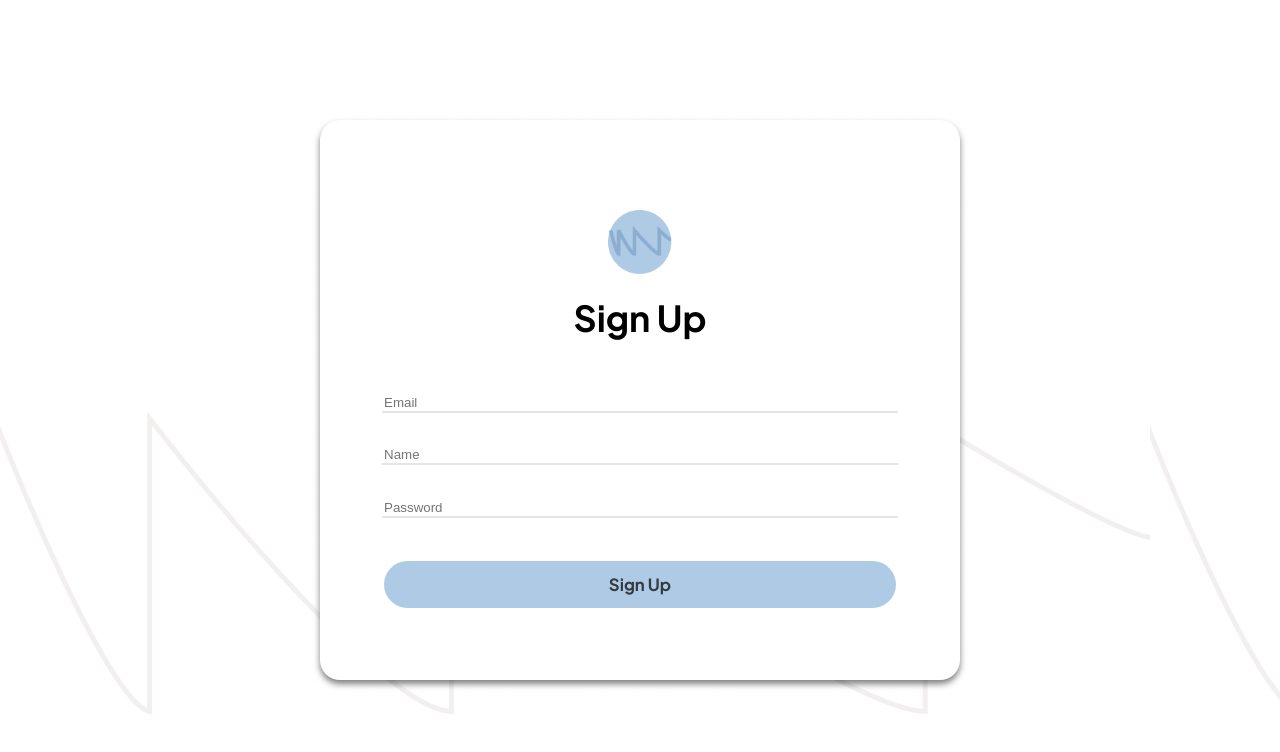
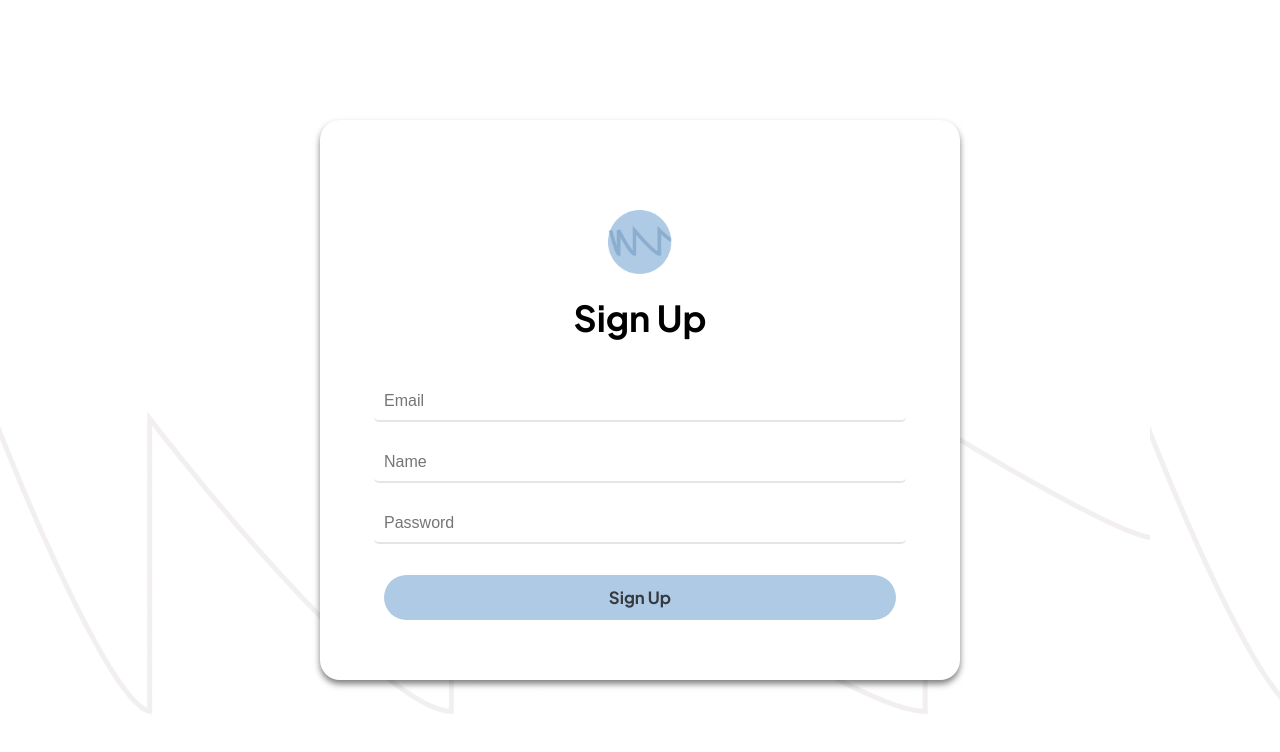
Before and after one commit to fionaleungg/EchoHaus, a React (Vite) app in the folder mern/client/: page /signup in a window 1280 px wide. Shown: the top 752 px of the page. Built offline with nearby package versions, Linux system fonts and the light colour scheme.

Commit message:
styled signup and login

```diff
--- a/mern/client/src/styles/Login.module.css
+++ b/mern/client/src/styles/Login.module.css
@@ -31,9 +31,19 @@
 .inputfield {
     background-color:white;
     border: none;
+    outline: none;
     border-bottom: 2px solid rgba(0, 0, 0, 0.1);
     color: black;
     width: 100%;
+    font-size: 16px;
+    transition: all 0.3s ease;
+    padding: 10px;
+    border-radius: 5px;
+}
+
+.inputfield:focus {
+    border-color:#AFCAE4;
+    box-shadow: 0 2px 4px #a7c6e2;
 }
 
 .content {
@@ -52,10 +62,16 @@
     padding: 12px 30px;
     font-size: 1.5em;
     cursor: pointer;
-    transition: background-color 0.3s ease;
+    transition: all 0.3s ease;
     margin-top: 10px;
     width: 100%;
     font-weight: bold;
+    border: none;
+}
+
+.SIbutton:hover {
+    background-color: #8ab6df;
+    transform: scale(1.03);
 }
 
 .circleLogo {
--- a/mern/client/src/styles/Signup.module.css
+++ b/mern/client/src/styles/Signup.module.css
@@ -31,9 +31,19 @@
 .inputfield {
     background-color:white;
     border: none;
+    outline: none;
     border-bottom: 2px solid rgba(0, 0, 0, 0.1);
     color: black;
     width: 100%;
+    font-size: 16px;
+    transition: all 0.3s ease;
+    padding: 10px;
+    border-radius: 5px;
+}
+
+.inputfield:focus {
+    border-color:#AFCAE4;
+    box-shadow: 0 2px 4px #a7c6e2;
 }
 
 .content {
@@ -49,13 +59,19 @@
     background-color: #AFCAE4;
     color: #343a40;
     border-radius: 50px;
+    border: none;
     padding: 12px 30px;
     font-size: 1.5em;
     cursor: pointer;
-    transition: background-color 0.3s ease;
+    transition: all 0.3s ease;
     margin-top: 10px;
     width: 100%;
     font-weight: bold;
+}
+
+.SUbutton:hover {
+    background-color: #8ab6df;
+    transform: scale(1.03);
 }
 
 .circleLogo {
```
